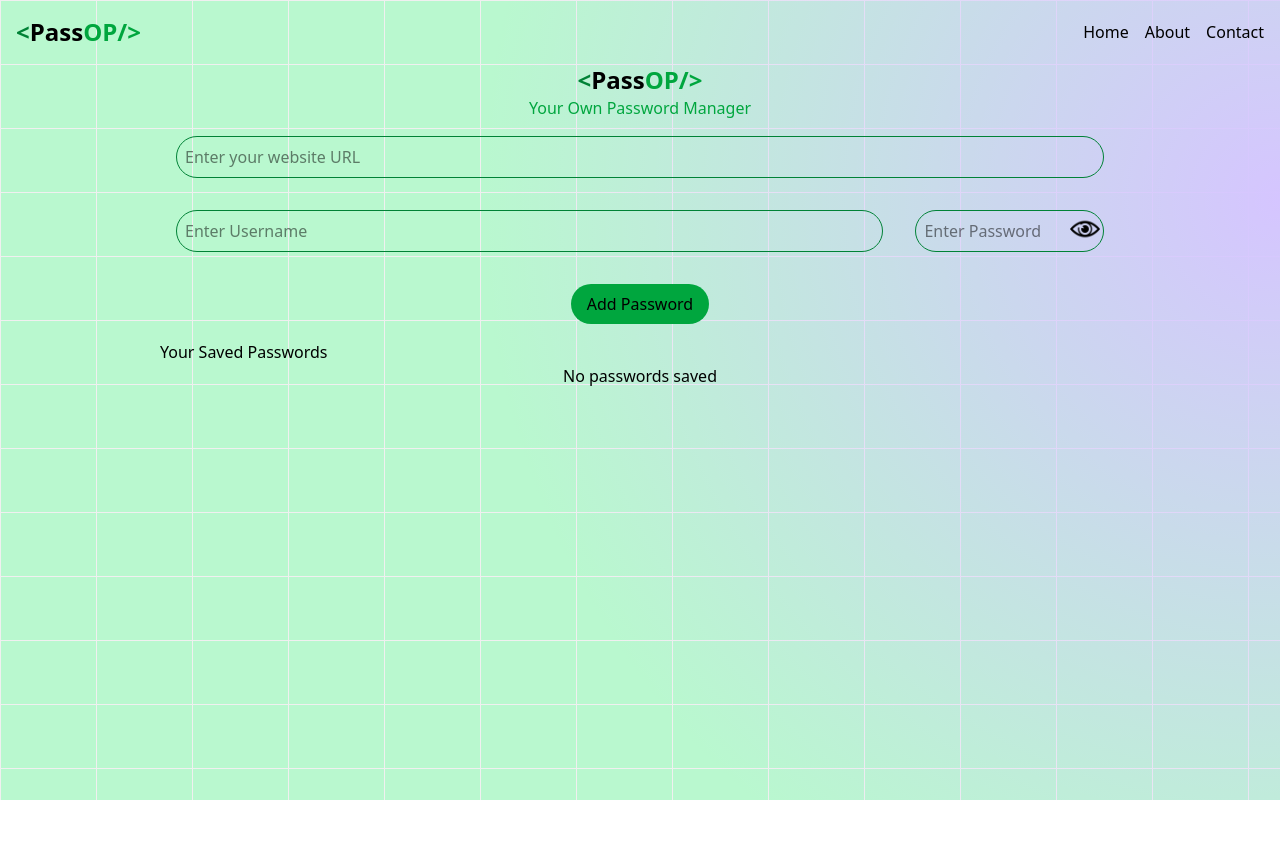
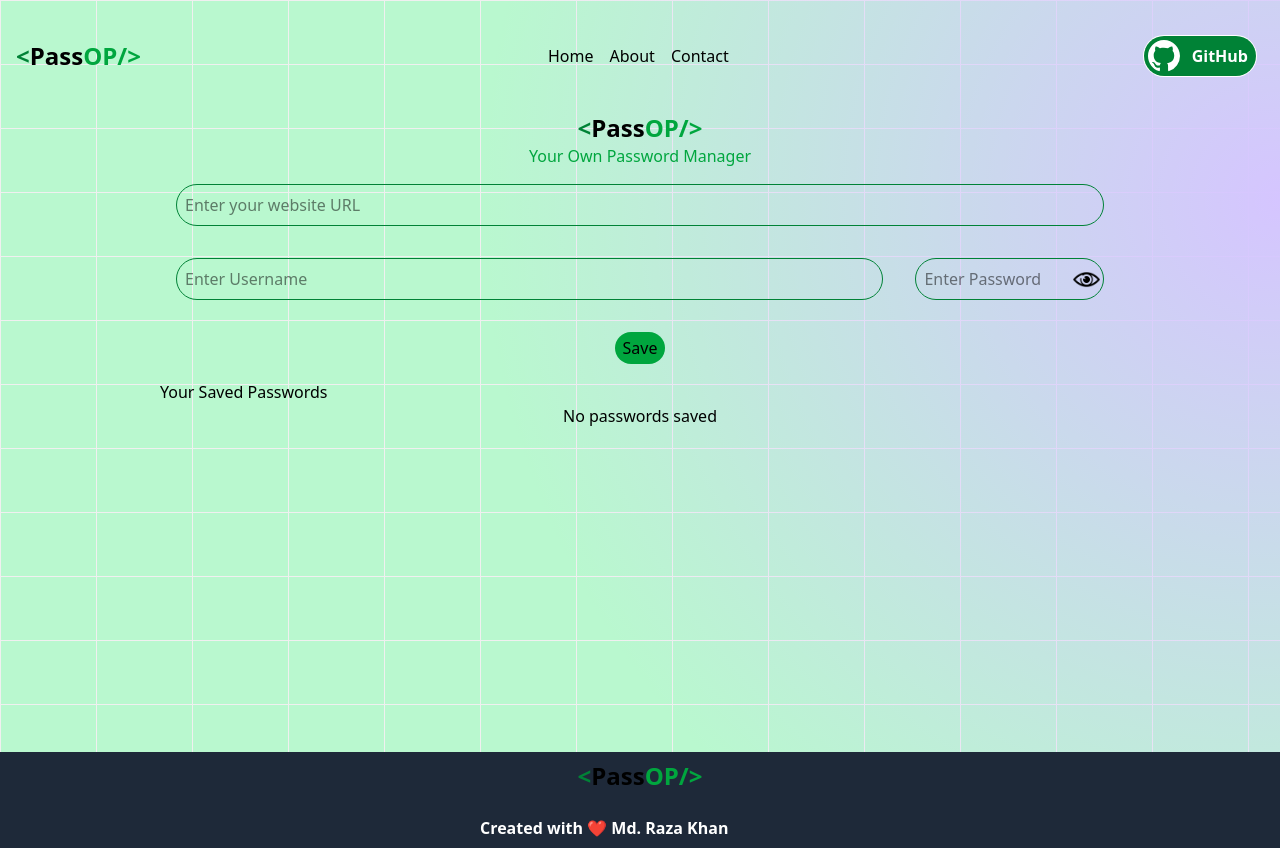
Before and after one commit to razaOnGit/Project-Basic-to-Advance, a React app in the folder 11.Password_Manager/Password-keeper/: page / in a window 1280 px wide. Before the commit the page ends 800 px from the top, so only its background shows below. Built offline with nearby package versions, Linux system fonts and the light colour scheme; the HTML template or start-up script is replaced by a standard one.

Commit message:
handle_edit_delete

```diff
--- a/11.Password_Manager/Password-keeper/package.json
+++ b/11.Password_Manager/Password-keeper/package.json
@@ -12,7 +12,9 @@
   "dependencies": {
     "@tailwindcss/vite": "^4.1.12",
     "react": "^19.1.1",
-    "react-dom": "^19.1.1"
+    "react-dom": "^19.1.1",
+    "react-toastify": "^11.0.5",
+    "uuid": "^11.1.0"
   },
   "devDependencies": {
     "@eslint/js": "^9.33.0",
--- a/11.Password_Manager/Password-keeper/src/App.jsx
+++ b/11.Password_Manager/Password-keeper/src/App.jsx
@@ -2,6 +2,7 @@ import React from 'react'
 import Navbar from './components/Navbar.jsx'
 import './App.css'
 import Manager from './components/Manager.jsx'
+import Footer from './components/Footer.jsx'
 
 
 function App() {
@@ -9,8 +10,10 @@ function App() {
   return (
     <>
       <Navbar />
+      <div className='min-h-[80vh]'>
       <Manager/>
-
+      </div>
+     <Footer />
     </>
   )
 }
--- /dev/null
+++ b/11.Password_Manager/Password-keeper/src/components/Footer.jsx
@@ -0,0 +1,24 @@
+import React from 'react'
+
+const Footer = () => {
+  return (
+    <div className='flex flex-col justify-center items-center p-2 bg-gray-800 '>
+      <div>   <h1 className="text-2xl font-bold">
+          <span className="text-green-700">&lt;</span>
+          <span>Pass</span><span className="text-green-600">OP/&gt;</span>
+        </h1>
+        <lord-icon className=" px-8 cursor-pointer"
+    src="https://cdn.lordicon.com/dyfvgeqj.json"
+    trigger="hover"
+   >
+</lord-icon>
+</div>
+    <div className='flex  font-semibold text-white w-80'>
+      Created with &#10084; Md. Raza Khan
+      </div>
+      </div>
+
+  )
+}
+
+export default Footer
--- a/11.Password_Manager/Password-keeper/src/components/Manager.jsx
+++ b/11.Password_Manager/Password-keeper/src/components/Manager.jsx
@@ -1,9 +1,13 @@
 import React from "react";
 import { useRef, useState, useEffect } from "react";
+import { ToastContainer, toast } from 'react-toastify';
+import { v4 as uuidv4 } from 'uuid';
 
 const Manager = () => {
   const ref = useRef();
-  const [formData, setFormData] = useState({site: "",
+  const passwordRef = useRef();
+  const [formData, setFormData] = useState({
+    site: "",
     username: "",
     password: "",
   });
@@ -18,13 +22,31 @@ const Manager = () => {
 
   const showPass = () => {
     // Logic to show/hide password
-    ref.current.src = ref.current.src.includes("eye1.png") ? "eye2.svg" : "eye1.png";
-  }
+    if (!passwordRef.current || !ref.current) return;
+    const isVisible = passwordRef.current.type === "text";
+    // toggle input type
+    passwordRef.current.type = isVisible ? "password" : "text";
+    // toggle icon src
+    ref.current.src = isVisible ? "eye1.png" : "eye2.svg";
+  };
   const savePassword = () => {
     // Logic to save password
     setPasswordArray([...passwordArray, formData]);
     localStorage.setItem("passwords", JSON.stringify([...passwordArray, formData]));
   }
+  const copyText = (text) => {
+    toast('🦄 Copy to Clipboard !', {
+      position: "top-right",
+      autoClose: 5000,
+      hideProgressBar: false,
+      closeOnClick: false,
+      pauseOnHover: true,
+      draggable: true,
+      progress: undefined,
+      theme: "light",
+    });
+    navigator.clipboard.writeText(text);
+  };
   const handleChange = (e) => {
     const { name, value } = e.target;
     setFormData((prevData) => ({
@@ -34,6 +56,21 @@ const Manager = () => {
   };
   return (
     <>
+      <ToastContainer
+        position="top-right"
+        autoClose={5000}
+        hideProgressBar={false}
+        newestOnTop={false}
+        closeOnClick
+        rtl={false}
+        pauseOnFocusLoss
+        draggable
+        pauseOnHover
+        theme="light"
+        transition="Bounce"
+      />
+      {/* Same as */}
+      <ToastContainer />
       <div className="absolute inset-0 -z-10 h-full w-full bg-green-200 bg-[linear-gradient(to_right,#f0f0f0_1px,transparent_1px),linear-gradient(to_bottom,#f0f0f0_1px,transparent_1px)] bg-[size:6rem_4rem]">
         <div className="absolute bottom-0 left-0 right-0 top-0 bg-[radial-gradient(circle_800px_at_100%_200px,#d5c5ff,transparent)]"></div></div>
 
@@ -46,45 +83,76 @@ const Manager = () => {
         <div className="flex flex-col p-4 text-black gap-8 items-center ">
           <input value={formData.site} onChange={handleChange} className="rounded-full border border-green-700 w-full p-2" type="text" name="site" id="" placeholder="Enter your website URL" />
           <div className="flex w-full justify-between gap-8">
-            <input value={formData.username} onChange={handleChange} className="rounded-full border border-green-700 py-2 px-2 w-full" type="text" name="username" id="" placeholder="Enter Username"/>
+            <input value={formData.username} onChange={handleChange} className="rounded-full border border-green-700 py-2 px-2 w-full" type="text" name="username" id="" placeholder="Enter Username" />
             <div className="relative">
-            <input value={formData.password} onChange={handleChange} className="rounded-full border border-green-700 px-2  py-2 w-full" type="text" name="password" id="" placeholder="Enter Password"/>
-            <span className="absolute right-1 top-1 cursor-pointer" onClick={showPass}> <img ref={ref}width="30" src="eye1.png" alt="" /> </span>
+              <input ref={passwordRef} value={formData.password} onChange={handleChange} className="rounded-full border border-green-700 px-2  py-2 w-full" type="password" name="password" id="" placeholder="Enter Password" />
+              <span className="absolute right-1 top-2 cursor-pointer" onClick={showPass}> <img ref={ref} width="27" src="eye1.png" alt="" /> </span>
             </div>
           </div>
 
-          <button onClick={savePassword} className="flex justify-center item-center px-4 bg-green-600  hover:bg-green-400 w-fit rounded-full py-2">
+          <button onClick={savePassword} className="flex justify-center item-center px-2 bg-green-600  hover:bg-green-400 w-fit rounded-full py-1">
             <lord-icon
               src="https://cdn.lordicon.com/efxgwrkc.json"
               trigger="hover">
             </lord-icon>
-          Add Password </button>
+            Save </button>
         </div>
 
 
         <div className="passwords">
           <h2 className="flex ">Your Saved Passwords </h2>
-          {passwordArray.length === 0 && <div>No passwords saved</div> }
-          {passwordArray.length !=0 &&    <table className="table-auto w-full rounded-md overflow-hidden">
+          {passwordArray.length === 0 && <div>No passwords saved</div>}
+          {passwordArray.length != 0 && <table className="table-auto w-full rounded-md overflow-hidden">
             <thead className="bg-green-700 text-white">
               <tr>
                 <th className="py-2">Website</th>
                 <th className="py-2">Username</th>
                 <th className="py-2">Password</th>
+                <th className='py-2'>Actions</th>
               </tr>
             </thead>
             <tbody className="bg-green-300">
-                  {passwordArray.map((item) => {
+              {passwordArray.map((item, index) => {
                 return (
-                      <tr key={item.id}>
-                        <td className="py-2 text-center border border-white w-32"><a href={item.site} target="_blank"></a> {item.site}</td>
-                        <td className="py-2 text-center border border-white w-32">{item.username}</td>
-                        <td className="py-2 text-center border border-white w-32">{item.password}</td>
+                  <tr key={index}>
+                    <td className="p-3 text-center border border-white w-32"><a href={item.site} target="_blank"> {item.site} </a>
+                      <div className="iconcopy" onClick={() => { copyText(item.site) }}> <lord-icon className=" cursor-pointer w-5 flex justify-center"
+                        src="https://cdn.lordicon.com/xuoapdes.json"
+                        trigger="hover">
+                      </lord-icon></div ></td>
+                    <td className="p-3 text-center border border-white w-32">{item.username}
+                      <div className="iconcopy" onClick={() => { copyText(item.username) }}>  <lord-icon className=" cursor-pointer w-5 flex justify-center"
+                        src="https://cdn.lordicon.com/xuoapdes.json"
+                        trigger="hover">
+                      </lord-icon>  </div>
+                    </td>
+                    <td className="p-3 text-center border border-white w-32">{item.password}
+                      <div className="iconcopy" onClick={() => { copyText(item.password) }}> <lord-icon className=" cursor-pointer  "
+                        style={{ "width": "25px", "height": "25px", "paddingTop": "3px", "paddingLeft": "3px" }}
+                        src="https://cdn.lordicon.com/iykgtsbt.json"
+                        trigger="hover" >
+                      </lord-icon></div ></td>
+                    <td className='justify-center py-2 border border-white text-center'>
+                      <span className='cursor-pointer mx-1' onClick={() => { editPassword(item.id) }}>
+                        <lord-icon
+                          src="https://cdn.lordicon.com/gwlusjdu.json"
+                          trigger="hover"
+                          style={{ "width": "25px", "height": "25px" }}>
+                        </lord-icon>
+                      </span>
+                      <span className='cursor-pointer mx-1' onClick={() => { deletePassword(item.id) }}>
+                        <lord-icon
+                          src="https://cdn.lordicon.com/skkahier.json"
+                          trigger="hover"
+                          style={{ "width": "25px", "height": "25px" }}>
+                        </lord-icon>
+                      </span>
+                    </td>
                   </tr>
                 );
               })}
             </tbody>
-               </table> }
+          </table>}
         </div>
 
       </div>
--- a/11.Password_Manager/Password-keeper/src/components/Navbar.jsx
+++ b/11.Password_Manager/Password-keeper/src/components/Navbar.jsx
@@ -14,6 +14,10 @@ const Navbar = () => {
             <a className='hover:font-bold'   href='#'>Contact</a>
         </li>
       </ul>
+      <button className='text-white bg-green-700 my-5 mx-2 rounded-full flex  justify-between items-center cursor-pointer ring-white ring-1'>
+        <img className='invert  w-10 p-1' width="0" src="github.svg" alt="github" />
+         <span className='font-bold px-2'>GitHub</span>
+      </button >
     </nav>
   )
 }
```
Also changed, not shown: 11.Password_Manager/Password-keeper/public/github.svg (added), 1 other file (tests, documents, lock files or other folders). Lines whose indentation alone changed are shown as unchanged.
